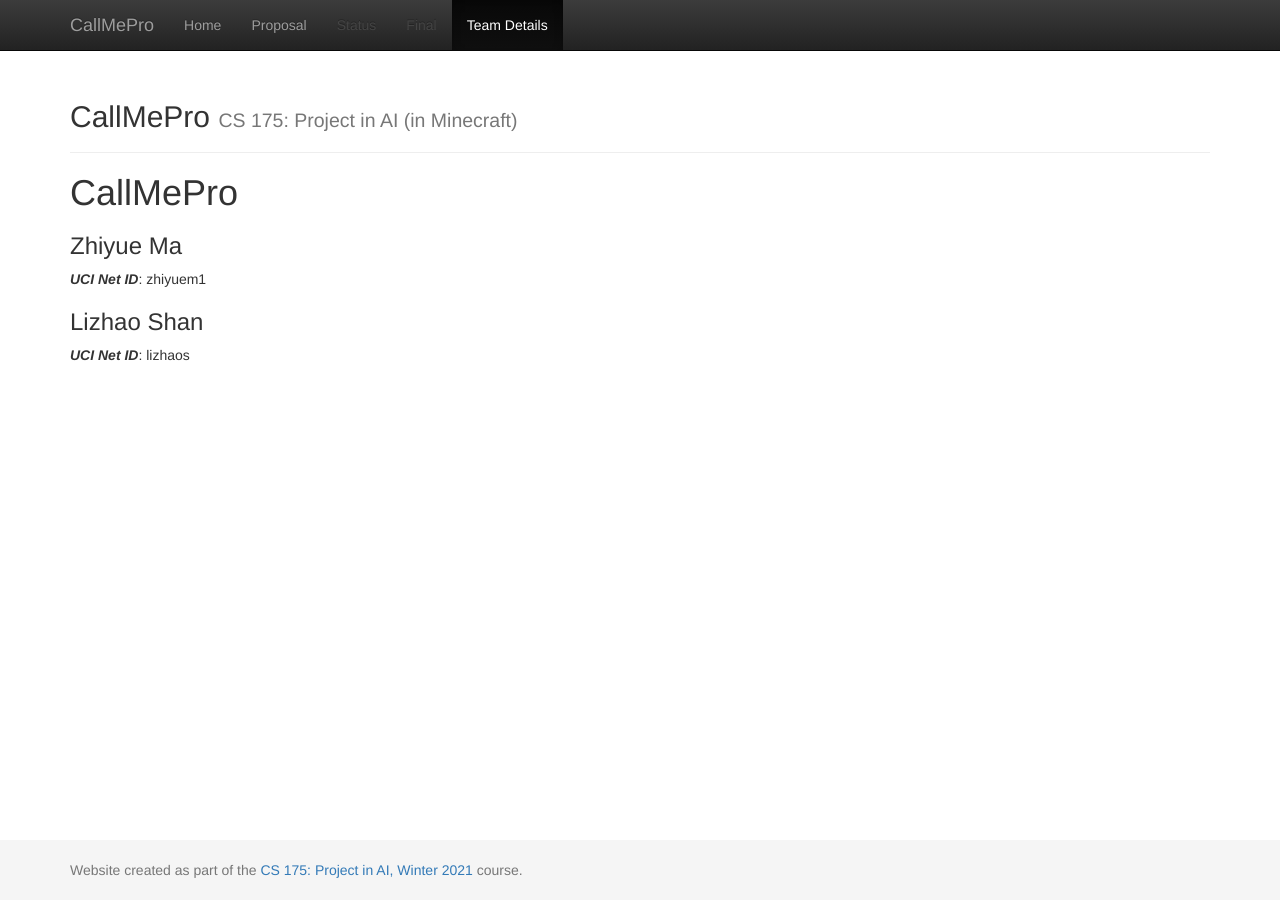
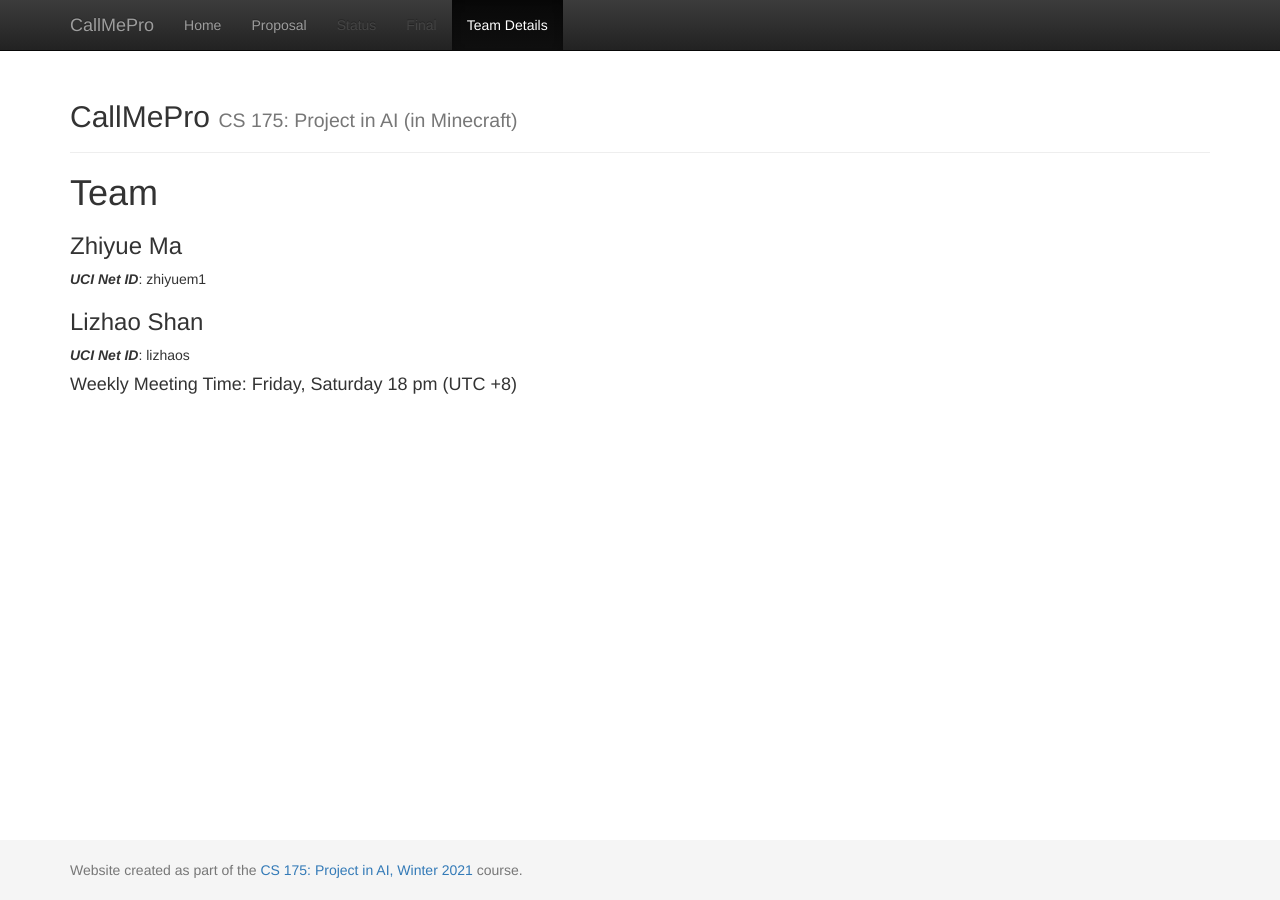
Before and after one commit to Markmzy/CallMePro, a Jekyll site: the page built from docs/team.md, in a window 1280 px wide. Built offline with Jekyll 4.4.1, drawn with Linux system fonts in a browser that asks for light colours.

Commit message:
Update team.md

```diff
--- a/docs/team.md
+++ b/docs/team.md
@@ -1,13 +1,14 @@
 ---
 layout: default
-title:  CallMePro
+title:  Team
 ---
 
 # {{ page.title }}
-
 
 ### Zhiyue Ma
 ***UCI Net ID***: zhiyuem1
 
 ### Lizhao Shan
 ***UCI Net ID***: lizhaos
+
+#### Weekly Meeting Time: Friday, Saturday 18 pm (UTC +8)
```
